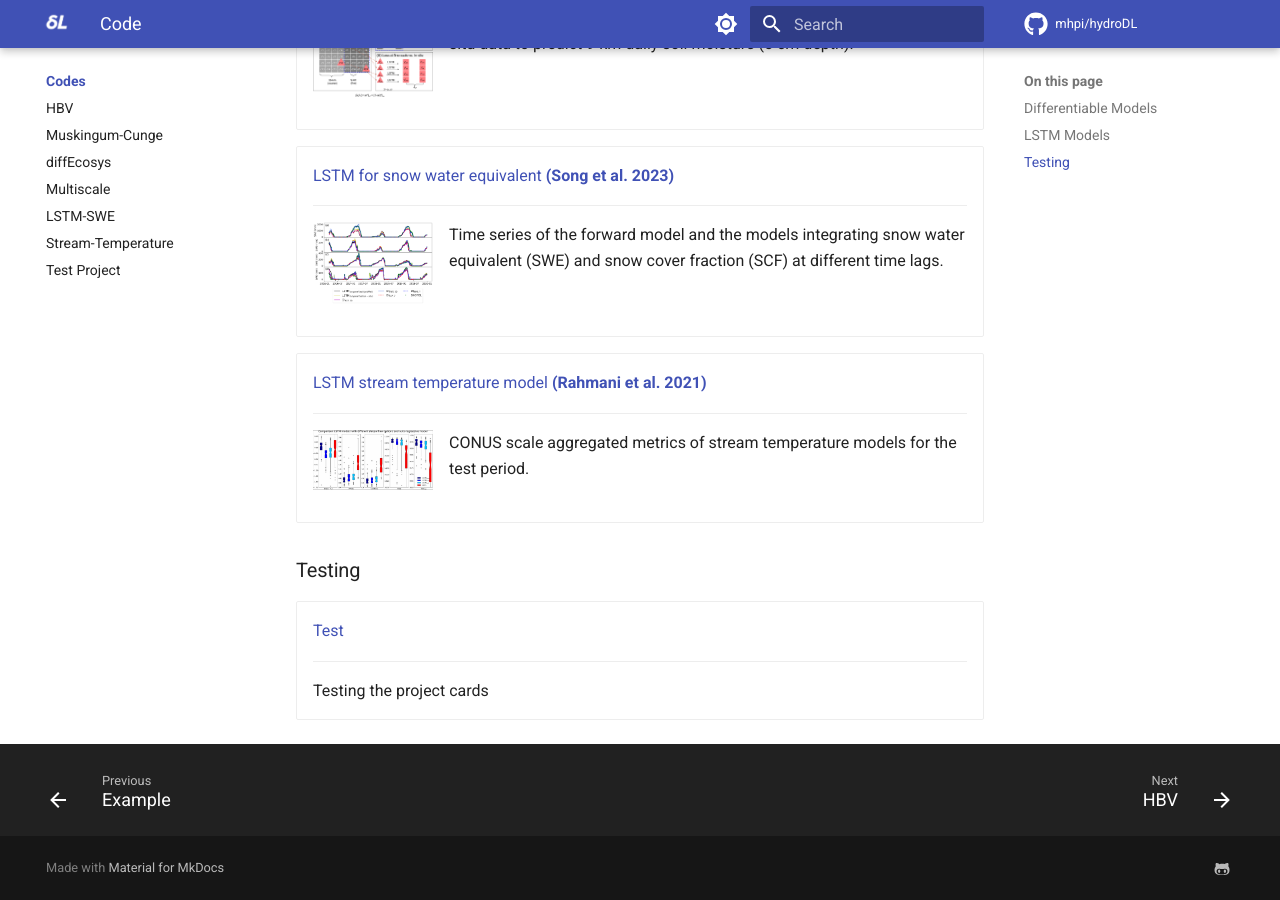
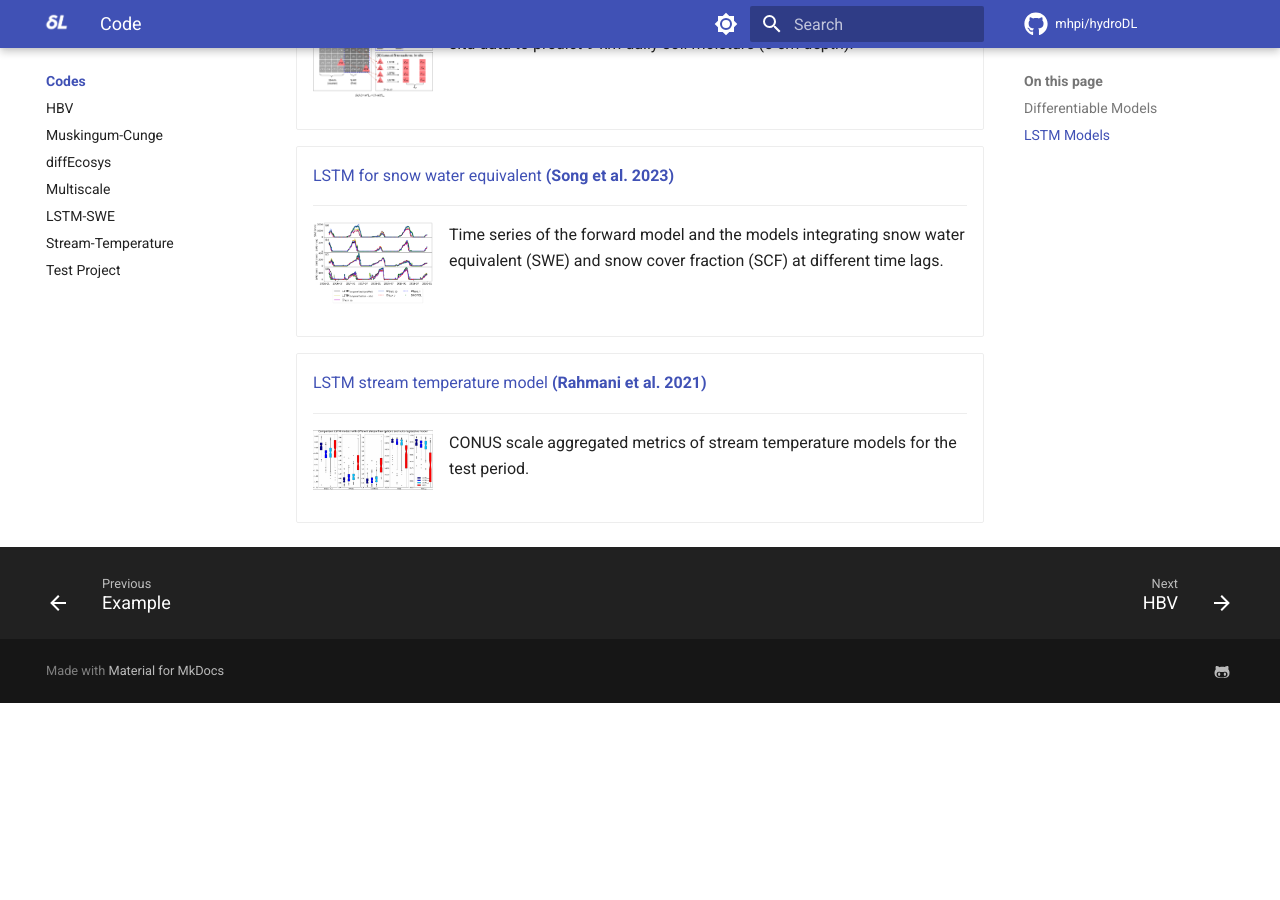
Before and after one commit to mhpi/mhpi.github.io, an MkDocs documentation site: the page built from docs/codes/index.md, in a window 1280 px wide and 900 px high, scrolled down 1021 px. Built offline with MkDocs 1.6.1 and Material for MkDocs 9.7.7, drawn with Linux system fonts in a browser that asks for light colours; a script that is not in the unit is left out; comment, search, counter and statistics services are not loaded; after the commit the page ends 1724 px from its top, so only the background shows below that.

Commit message:
removed testing project

```diff
--- a/docs/codes/index.md
+++ b/docs/codes/index.md
@@ -82,23 +82,9 @@ CONUS scale aggregated metrics of stream temperature models for the test period.
   </div>
 </div>
 
-### Testing
-
-<div class="result" markdown>
-  <div class="grid cards" markdown>
-
--   [Test][test.md]
-
-    ---
-
-    Testing the project cards
-  </div>
-</div>
-
   [feng_2023.md]: ../codes/feng_2023.md
   [bindas_2023.md]: ../codes/bindas_2023.md
   [liu_2022.md]: ../codes/liu_2022.md
   [Song_SWE_2023.md]: ../codes/Song_SWE_2023.md
   [Rahmani_et_al_2021.md]: ../codes/Rahmani_et_al_2021.md
   [Aboelyazeed_et_al_2023.md]: ../codes/Aboelyazeed_2023.md
-  [test.md]: ../codes/test.md
```
Also changed, not shown: docs/codes/test.md (deleted, +0 -13 lines).
